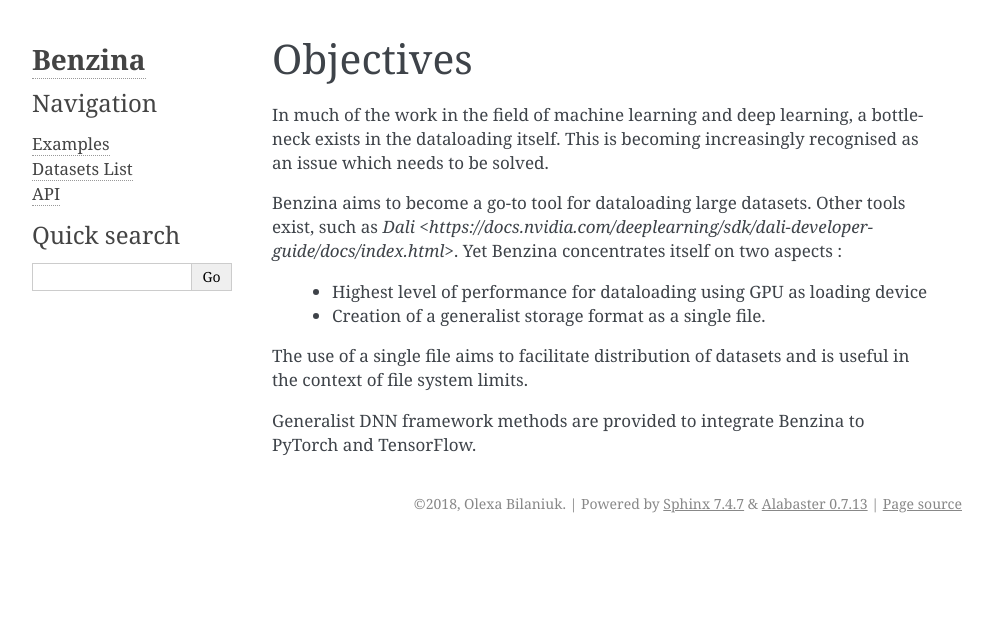
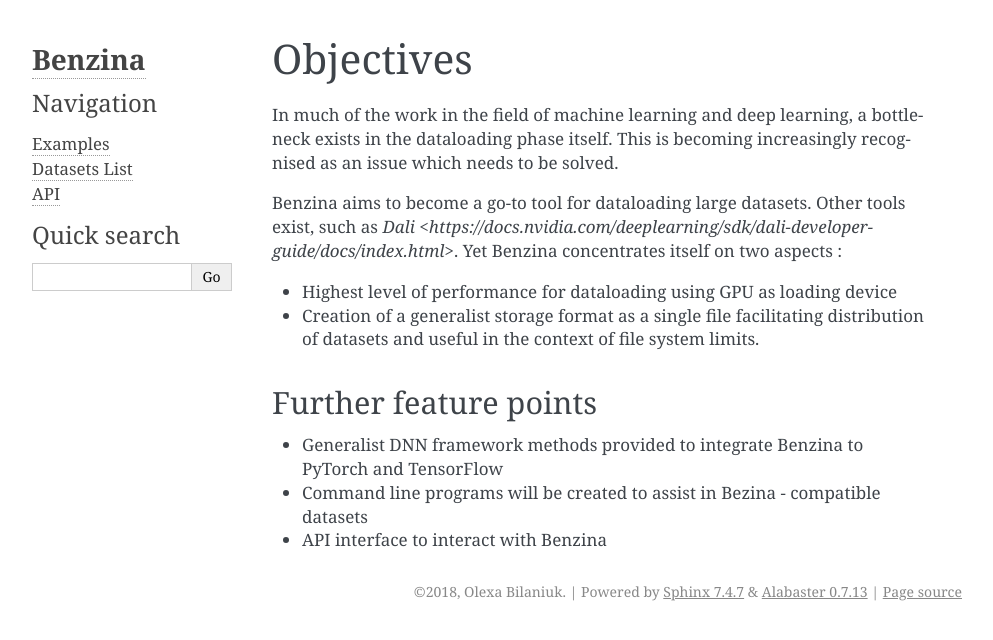
Before and after one commit to obilaniu/Benzina, a Sphinx documentation site: the page built from doc/source/objectives.rst, in a window 1280 px wide. Shown: the top 640 px of the page, without its empty margins (148-1141 px from the left). Built offline with Sphinx 7.4.7, drawn with Linux system fonts in a browser that asks for light colours.

Commit message:
small edits to objective file

```diff
--- a/doc/source/index.rst
+++ b/doc/source/index.rst
@@ -18,6 +18,11 @@
    examples/_index.rst
    datasets/list.rst
    api/_index.rst
+
+
+.. Todo::
+   * Add reference to GH (Maybe use an ENV VAR to point to upstream repo)
+   * Roadmap
 
 Description of the project
 --------------------------
--- a/doc/source/objectives.rst
+++ b/doc/source/objectives.rst
@@ -1,13 +1,16 @@
 Objectives
 ==========
 
-In much of the work in the field of machine learning and deep learning, a bottleneck exists in the dataloading itself. This is becoming increasingly recognised as an issue which needs to be solved.
+In much of the work in the field of machine learning and deep learning, a bottleneck exists in the dataloading phase itself. This is becoming increasingly recognised as an issue which needs to be solved.
 
 Benzina aims to become a go-to tool for dataloading large datasets. Other tools exist, such as `Dali <https://docs.nvidia.com/deeplearning/sdk/dali-developer-guide/docs/index.html>`. Yet Benzina concentrates itself on two aspects :
 
-  * Highest level of performance for dataloading using GPU as loading device
-  * Creation of a generalist storage format as a single file.
+* Highest level of performance for dataloading using GPU as loading device
+* Creation of a generalist storage format as a single file facilitating distribution of datasets and useful in the context of file system limits.
 
-The use of a single file aims to facilitate distribution of datasets and is useful in the context of file system limits.
+Further feature points
+----------------------
 
-Generalist DNN framework methods are provided to integrate Benzina to PyTorch and TensorFlow.
+* Generalist DNN framework methods provided to integrate Benzina to PyTorch and TensorFlow
+* Command line programs will be created to assist in Bezina - compatible datasets
+* API interface to interact with Benzina
```
